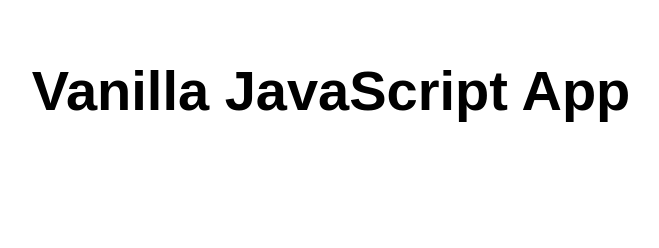
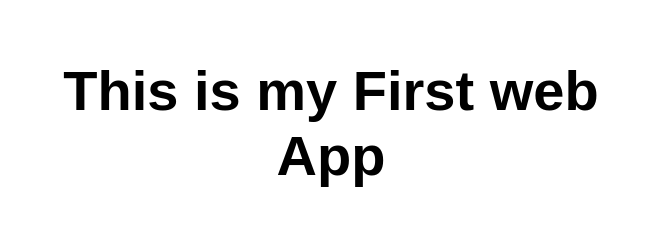
Before and after one commit to Sofoniasm/my-first-static-web-app, a website: page src/index.html in a window 1280 px wide. Shown: the whole page, without its empty margins (309-968 px from the left). Drawn offline with Linux system fonts and the light colour scheme.

Commit message:
Update index.html

```diff
--- a/src/index.html
+++ b/src/index.html
@@ -10,7 +10,7 @@
 
 <body>
   <main>
-    <h1>Vanilla JavaScript App</h1>
+    <h1>This is my First web App</h1>
   </main>
 </body>
 
```
